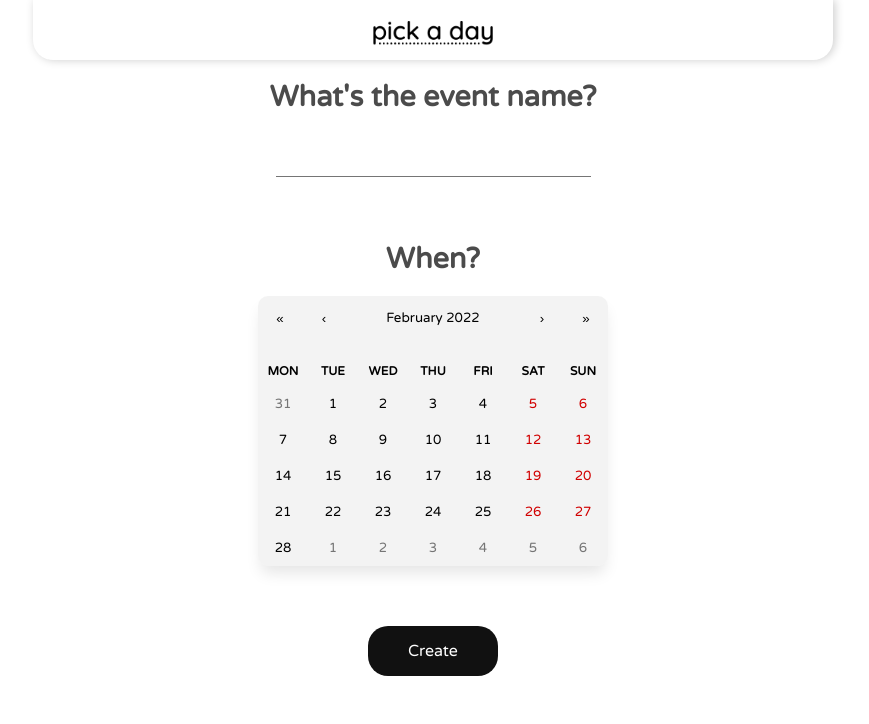
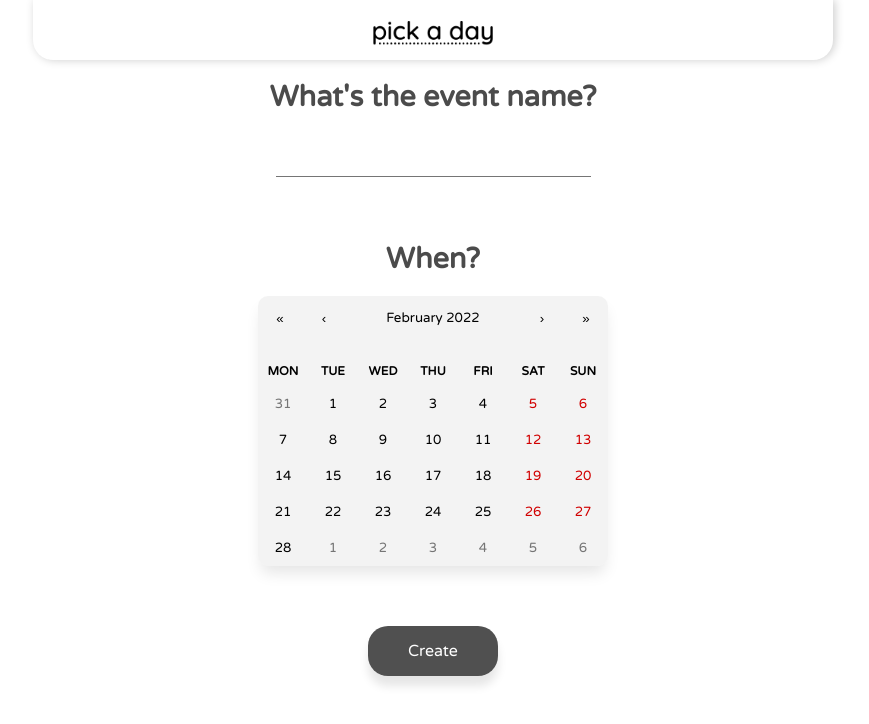
Before and after one commit to giacomoschiavo/pick-a-day, a React (Create React App) app: page /create in a window 1280 px wide. Shown: the top 724 px of the page, without its empty margins (207-1076 px from the left). Built offline with nearby package versions, Linux system fonts and the light colour scheme.

Commit message:
Button style updated

```diff
--- a/src/components/ui/Button.module.css
+++ b/src/components/ui/Button.module.css
@@ -1,18 +1,19 @@
 .btn {
   box-sizing: border-box;
   width: fit-content;
-  background-color: #111;
+  background-color: #505050;
   padding: 15px;
   padding-left: 40px;
   padding-right: 40px;
   color: white;
   cursor: pointer;
-  transition-duration: 0.2s;
+  transition-duration: 0.8s;
+  box-shadow: 0px 10px 10px 0 rgba(0, 0, 0, 0.1);
 }
 
-.btn:hover {
-  transform: scale(1.05);
-  transition-duration: 0.2s;
+.btn:active {
+  transition-duration: 0.8s;
+  box-shadow: inset 0px 0px 10px rgba(0, 0, 0, 0.4);
 }
 
 .secondary {
```
